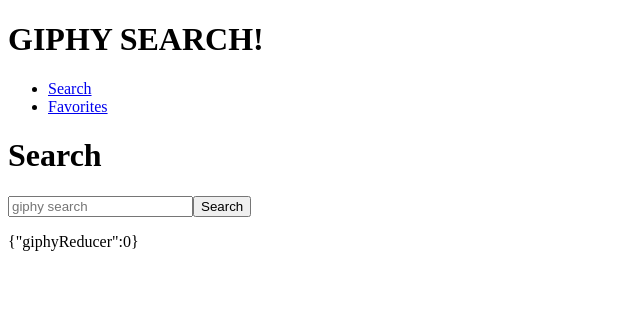
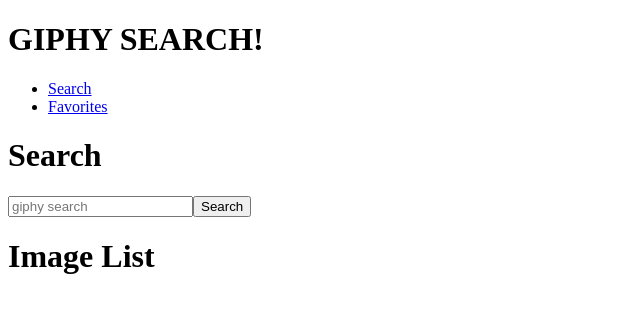
Before and after one commit to Sjack7892/group-giphy-saga-project, a React (Create React App) app: page /search in a window 1280 px wide. Shown: the top 312 px of the page, without its empty margins (0-640 px from the left). Built offline with nearby package versions, Linux system fonts and the light colour scheme.

Commit message:
set up image maps

```diff
--- a/src/components/App/App.js
+++ b/src/components/App/App.js
@@ -6,6 +6,8 @@
 import Header from '../Header/Header';
 import Search from '../Search/Search';
 import Favorites from '../Favorites/Favorites';
+
+
 
 class App extends Component {
 
--- /dev/null
+++ b/src/components/ImageItem/ImageItem.js
@@ -0,0 +1,22 @@
+import React, { Component } from 'react';
+
+
+class ImageItem extends Component {
+
+
+    render() {
+        return (
+            <>
+                <h1>ImageItem</h1>
+                <img
+                    src={this.props.imagesData.url}
+                    alt={this.props.imagesData.title}
+                    width="200" height="200"
+                />
+
+            </>
+        )//end return
+    };//end render
+};//end class
+
+export default ImageItem;
--- /dev/null
+++ b/src/components/ImageList/ImageList.js
@@ -0,0 +1,33 @@
+import React, { Component } from 'react';
+import ImageItem from '../ImageItem/ImageItem';
+import {connect} from 'react-redux';
+
+class ImageList extends Component {
+    componentDidMount(){
+        console.log('ImageList Mounted');
+    };//end componentDidMount
+
+
+    render() {
+        console.log('ImageList Mounted AFTER SEARCH', this.props.reduxState.giphyReducer);
+        return (
+            <>
+            <h1>Image List</h1>
+            {this.props.reduxState.giphyReducer.map((image, index)=>{
+                return(
+                    <div key={index}>
+                    <ImageItem
+                    imagesData = {image}
+                    />
+                    </div>
+                );//end return
+            })}
+                {/* <p>{JSON.stringify(this.props.reduxState)}</p> */}
+            </>
+        );//end return
+    };//end render
+};//end class
+
+
+const putStateOnProps = (reduxState) => ({ reduxState })
+export default connect(putStateOnProps)(ImageList);
--- a/src/components/Search/Search.js
+++ b/src/components/Search/Search.js
@@ -1,5 +1,6 @@
 import React, { Component } from 'react';
 import {connect} from 'react-redux';
+import ImageList from '../ImageList/ImageList';
 
 class Search extends Component {
 
@@ -28,12 +29,13 @@
                 <h1>Search</h1>
                 <input onChange={this.handleChange}type="text" placeholder="giphy search"/>
                 <button onClick={this.handleClick}>Search</button>
-                <p>{JSON.stringify(this.props.reduxState)}</p>
+                <ImageList />
+                {/* <p>{JSON.stringify(this.props.reduxState)}</p> */}
             </div>
         );//end return
     };//end render
 };//end class
 
 
-const putStateOnProps = (reduxState) =>({reduxState})
-export default connect(putStateOnProps)(Search);
+// const putStateOnProps = (reduxState) =>({reduxState}) DO NOT NEED
+export default connect()(Search);
--- a/src/index.js
+++ b/src/index.js
@@ -9,7 +9,7 @@
 import axios from 'axios';
 
 
-//create rootSaga
+//create rootSaga2
 function* rootSaga() {
     //will take in yield and put
     yield takeEvery('search', searchGiphy)
@@ -38,12 +38,13 @@
 
 ///REDUCERS
 
-const giphyReducer = (state = 0, action) => {
-    console.log('in giphyReducer');
+const giphyReducer = (state = [], action) => {
+    // console.log('in giphyReducer', action.payload);
     if (action.type === 'foundGiphy') {
-        state = action.payload
-        return state;
+        state = [action.payload]
+    //    return state;
     }
+    console.log('HELLO FROM HERE', action.payload);
     return state;
 };//end reducer
 
```
